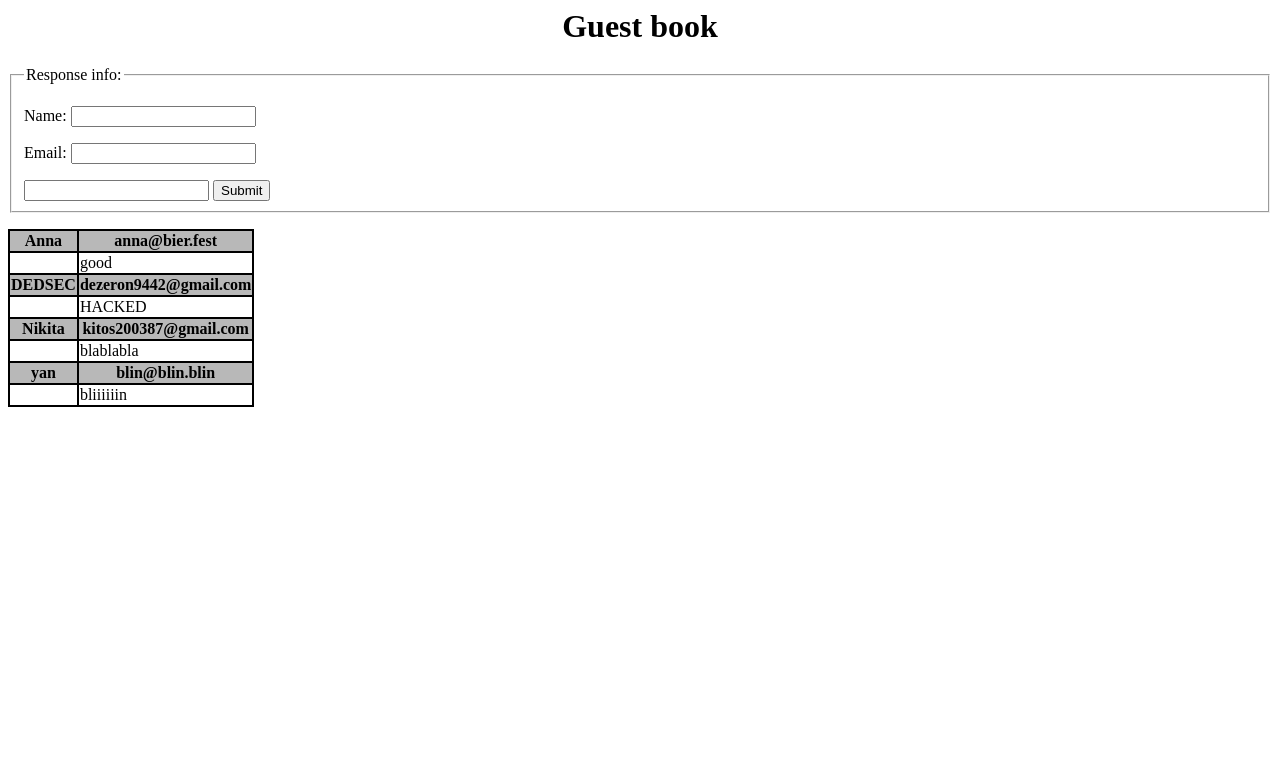
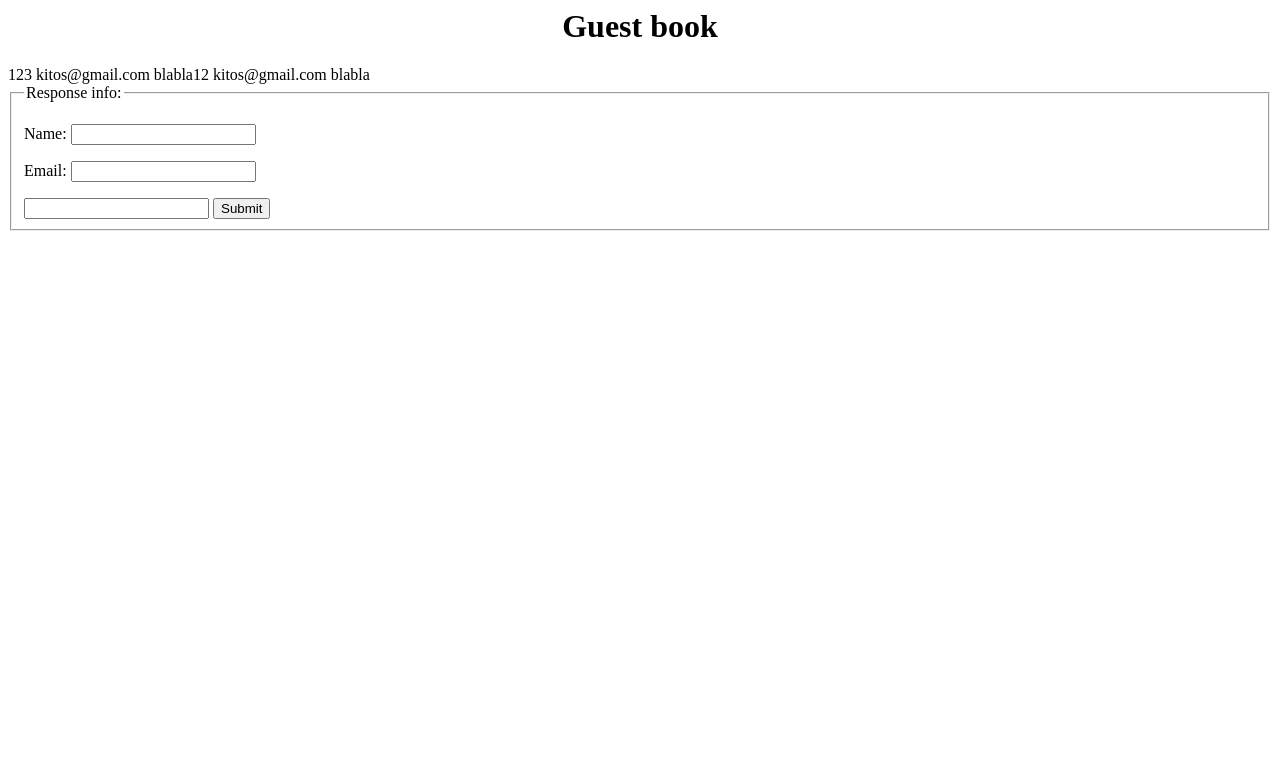
Before and after one commit to KitosFV/GuestBook, a PHP site: page / in a window 1280 px wide. Shown: the top 783 px of the page. Run offline with PHP 8.4, Linux system fonts and the light colour scheme; data that the repository does not hold is empty.

Commit message:
Under patching

```diff
--- a/index.php
+++ b/index.php
@@ -8,6 +8,17 @@
         mkdir('./messages',0777);
       }
       ?>
+    <table>
+      <?php
+	    $msgs = scandir("./messages/");
+        for($i=2;$i<count($msgs);$i++){
+          $time0 = $msgs[i];
+          $file = fopen("./messages/".$msgs[$i],"r");
+          echo fread($file, filesize("./messages/".$msgs[$i]));
+          fclose($file);
+        }
+		?>
+    </table>
     <form action="act.php" methode="get">
       <fieldset>
       <legend>Response info:</legend>
@@ -17,15 +28,5 @@
       <input type="submit">
       </fieldset>
     </form>
-    <table>
-      <?php
-	    $msgs = scandir("./messages/");
-        for($i=2;$i<count($msgs);$i++){
-          $file = fopen("./messages/".$msgs[$i],"r");
-          echo fread($file, filesize("./messages/".$msgs[$i]));
-          fclose($file);
-        }
-		?>
-    </table>
   </body>
 </html>
--- /dev/null
+++ b/messages/2018-August-2-12-48-13.txt
@@ -0,0 +1,3 @@
+123
+kitos@gmail.com
+blabla
--- /dev/null
+++ b/messages/2018-August-2-12-52-51.txt
@@ -0,0 +1,3 @@
+12
+kitos@gmail.com
+blabla
--- a/messages/Anna.txt
+++ /dev/null
@@ -1 +0,0 @@
-<tr><th>Anna</th><th>anna@bier.fest</th></tr><tr><td></td><td>good</td></tr>
--- a/messages/DEDSEC.txt
+++ /dev/null
@@ -1 +0,0 @@
-<tr><th>DEDSEC</th><th>dezeron9442@gmail.com</th></tr><tr><td></td><td>HACKED</td></tr>
--- a/messages/Nikita.txt
+++ /dev/null
@@ -1 +0,0 @@
-<tr><th>Nikita</th><th>kitos200387@gmail.com</th></tr><tr><td></td><td>blablabla</td></tr>
--- a/messages/yan.txt
+++ /dev/null
@@ -1 +0,0 @@
-<tr><th>yan</th><th>blin@blin.blin</th></tr><tr><td></td><td>bliiiiiin</td></tr>
```
Also changed, not shown: act.php (+11 -3 lines).
